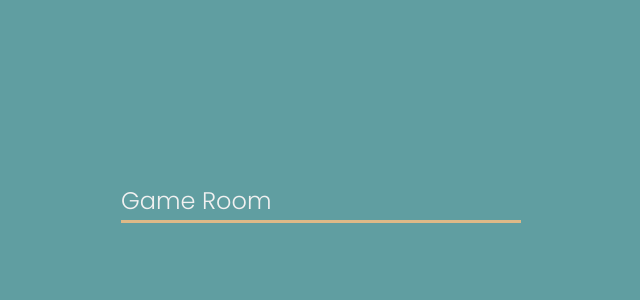
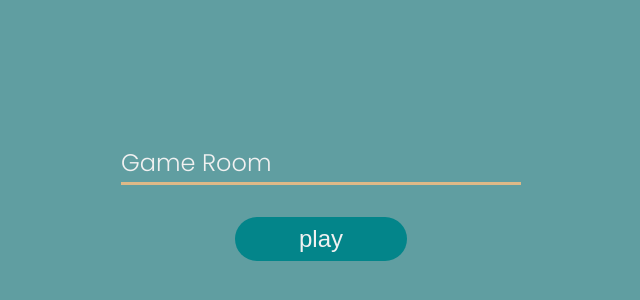
Before and after one commit to AugustinSorel/mutiplayer-tic-tac-toe, a React (Create React App) app in the folder client/: page /game/1 in a window 1280 px wide. Shown: the part 196-496 px from the top of the page, without its empty margins (319-959 px from the left). Built offline with nearby package versions, Linux system fonts and the light colour scheme.

Commit message:
button added

```diff
--- a/client/src/pages/RoomCodePage/RoomCodePage.styled.ts
+++ b/client/src/pages/RoomCodePage/RoomCodePage.styled.ts
@@ -3,6 +3,8 @@ import styled from "styled-components";
 export const RoomCodePageContainer = styled.div`
   height: 100vh;
   display: flex;
+  flex-direction: column;
+  gap: 2rem;
   align-items: center;
   justify-content: center;
 `;
--- a/client/src/pages/RoomCodePage/index.tsx
+++ b/client/src/pages/RoomCodePage/index.tsx
@@ -1,10 +1,12 @@
+import Button from "../../shared/components/formElements/Button";
 import Input from "../../shared/components/formElements/Input";
 import { RoomCodePageContainer } from "./RoomCodePage.styled";
 
 const RoomCodePage = () => {
   return (
     <RoomCodePageContainer>
-      <Input />
+      <Input title="game room" type="text" />
+      <Button title="play" />
     </RoomCodePageContainer>
   );
 };
--- a/client/src/shared/components/formElements/Button/Button.styled.ts
+++ b/client/src/shared/components/formElements/Button/Button.styled.ts
@@ -1 +1,13 @@
+import { motion } from "framer-motion";
 import styled from "styled-components";
+
+export const ButtonStyle = styled(motion.button)`
+  font-size: var(--font-size-large);
+  font-weight: var(--font-weight-regular);
+  color: var(--text-color);
+  border-radius: var(--border-radius);
+  border: none;
+  padding: 0.5rem 4rem;
+  background-color: #03858a;
+  cursor: pointer;
+`;
--- a/client/src/shared/components/formElements/Button/index.tsx
+++ b/client/src/shared/components/formElements/Button/index.tsx
@@ -1,5 +1,16 @@
-const Button = () => {
-  return <div>Button</div>;
+import { FC } from "react";
+import { ButtonStyle } from "./Button.styled";
+
+interface Props {
+  title: string;
+}
+
+const Button: FC<Props> = ({ title }) => {
+  return (
+    <ButtonStyle whileHover={{ scale: 1.05 }} whileTap={{ scale: 0.95 }}>
+      {title}
+    </ButtonStyle>
+  );
 };
 
 export default Button;
--- a/client/src/shared/components/formElements/Input/index.tsx
+++ b/client/src/shared/components/formElements/Input/index.tsx
@@ -1,15 +1,13 @@
-import { useState } from "react";
+import { FC, useState } from "react";
+import labelVariants from "../../../framer-motion/labelVariants";
 import { InputContainer, InputStyle, Label } from "./Input.styled";
 
-const variantsLabel = {
-  moveToTop: {
-    x: -22,
-    y: -30,
-    scale: 0.7,
-  },
-  moveBack: { x: 0, y: 0, scale: 1 },
-};
-const Input = () => {
+interface Props {
+  type: string;
+  title: string;
+}
+
+const Input: FC<Props> = ({ type, title }) => {
   const [isInputFocused, setIsInputFocused] = useState(false);
   const [inputValue, setInputValue] = useState("");
 
@@ -25,19 +23,20 @@ const Input = () => {
     setInputValue(e.target.value);
   };
 
+  const getLabelAnimate = () => {
+    return isInputFocused ? "moveToTop" : "moveBack";
+  };
+
   return (
     <InputContainer>
       <InputStyle
-        type={"text"}
-        onTap={onTapStart}
+        type={type}
+        onTapStart={onTapStart}
         onBlur={onBlur}
         onChange={onChangeHandler}
       />
-      <Label
-        animate={isInputFocused ? "moveToTop" : "moveBack"}
-        variants={variantsLabel}
-      >
-        game room
+      <Label animate={getLabelAnimate()} variants={labelVariants}>
+        {title}
       </Label>
     </InputContainer>
   );
--- /dev/null
+++ b/client/src/shared/framer-motion/labelVariants.ts
@@ -0,0 +1,10 @@
+const labelVariants = {
+  moveToTop: {
+    x: -22,
+    y: -30,
+    scale: 0.7,
+  },
+  moveBack: { x: 0, y: 0, scale: 1 },
+};
+
+export default labelVariants;
```
